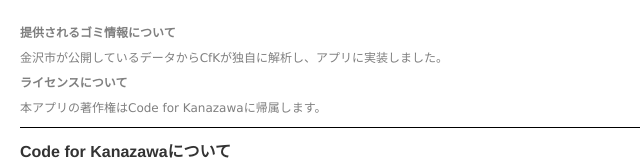
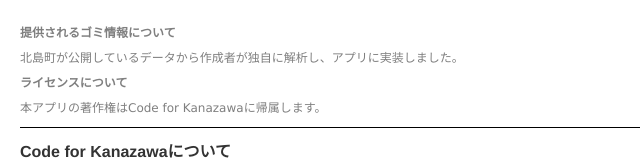
Before and after one commit to tokushima5374/kitajimatyo, a plain HTML site: page index.html in a window 1280 px wide. Both pictures are taken after a click on the link "5374.jpについて". Shown: the part 492-660 px from the top of the page, 0-640 px from the left. Drawn offline with Linux system fonts and the light colour scheme.

Commit message:
Update index.html

```diff
--- a/index.html
+++ b/index.html
@@ -2,7 +2,7 @@
 <html lang="ja">
   <head>
     <meta charset="UTF-8">
-    <title>5374(ｺﾞﾐﾅｼ).jp</title>
+    <title>【北島町】5374(ｺﾞﾐﾅｼ).jp</title>
     <meta name="apple-mobile-web-app-capable" content="yes" />
     <meta name="viewport" content="initial-scale=1.0,maximum-scale=1.0,minimum-scale=1.0,user-scalable=0" />
     <link rel="apple-touch-icon-precomposed" href="img/apple-touch-icon-precomposed.png" />
@@ -22,13 +22,13 @@
       <div id="collapse3_0" class="accordion-body collapse">
         <div class="accordion-inner">
           <div id="help">
-北島町作成中<br />
+<br />
 ゴミの問題は、どの地域でも深刻になりつつあります。
 Code for Kanazawaでは、先ずは正しいゴミの捨て方に注目しました。
 目的と使い方は、とてもシンプルです。
             <h2>目的</h2>
 「いつ、どのゴミが収集されているのか？」
-例えばお引っ越しをされた場合や、新しく金沢市に住むことになった時、このアプリを使えば、すぐに分かるようにデザインされています。
+例えばお引っ越しをされた場合や、新しく北島町に住むことになった時、このアプリを使えば、すぐに分かるようにデザインされています。
             <h2>使い方</h2>
             <h3>色でゴミのジャンルを表示</h3>
             <p>一番近いゴミの日とジャンルを上から順に表示しています。</p>
@@ -38,7 +38,7 @@ Code for Kanazawaでは、先ずは正しいゴミの捨て方に注目しまし
             <p>お住まいの地域を選択することで、ゴミ収集日が自動的に更新されます。</p>
             <div id="caption">
               <h4>提供されるゴミ情報について</h4>
-              <p>金沢市が公開しているデータからCfKが独自に解析し、アプリに実装しました。</p>
+              <p>北島町が公開しているデータから作成者が独自に解析し、アプリに実装しました。</p>
               <h4>ライセンスについて</h4>
               <p>本アプリの著作権はCode for Kanazawaに帰属します。</p>
             </div>
```
